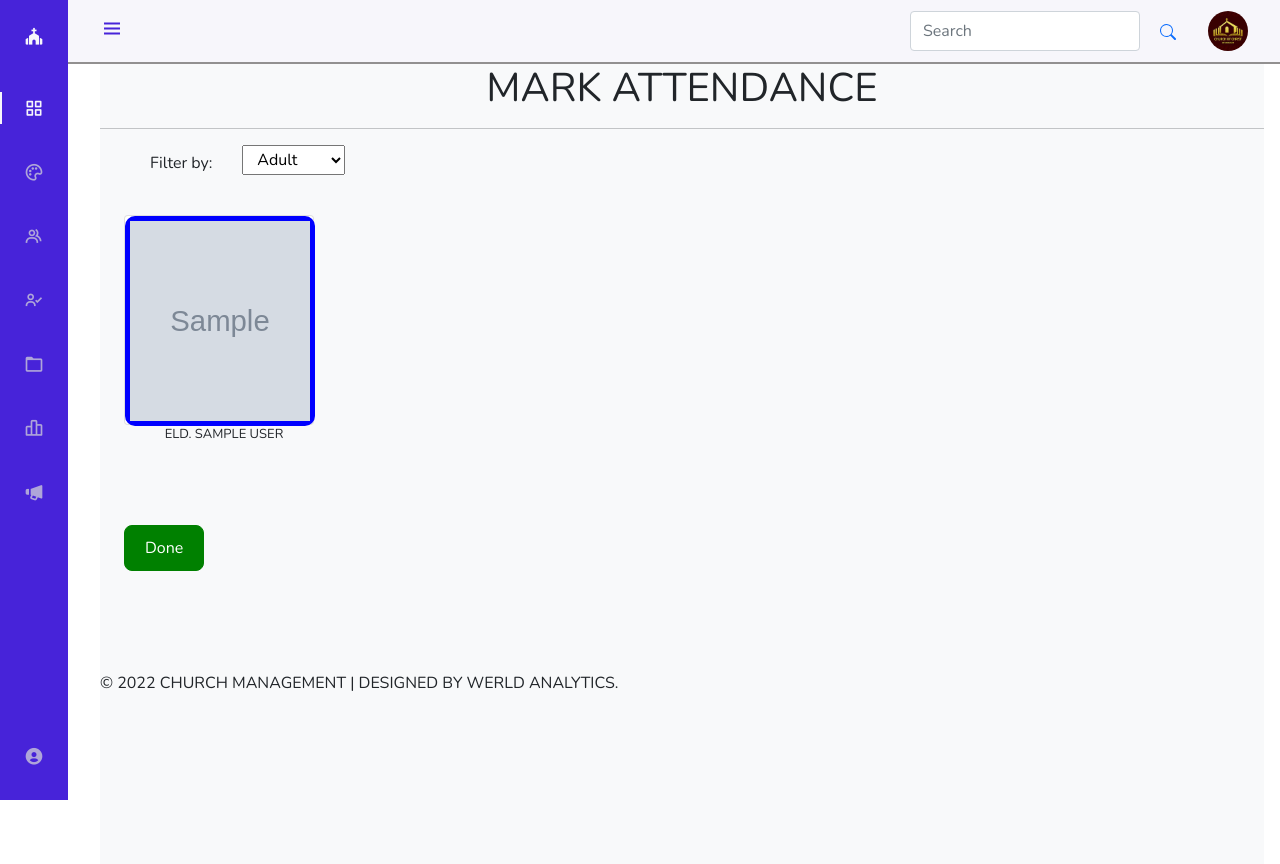
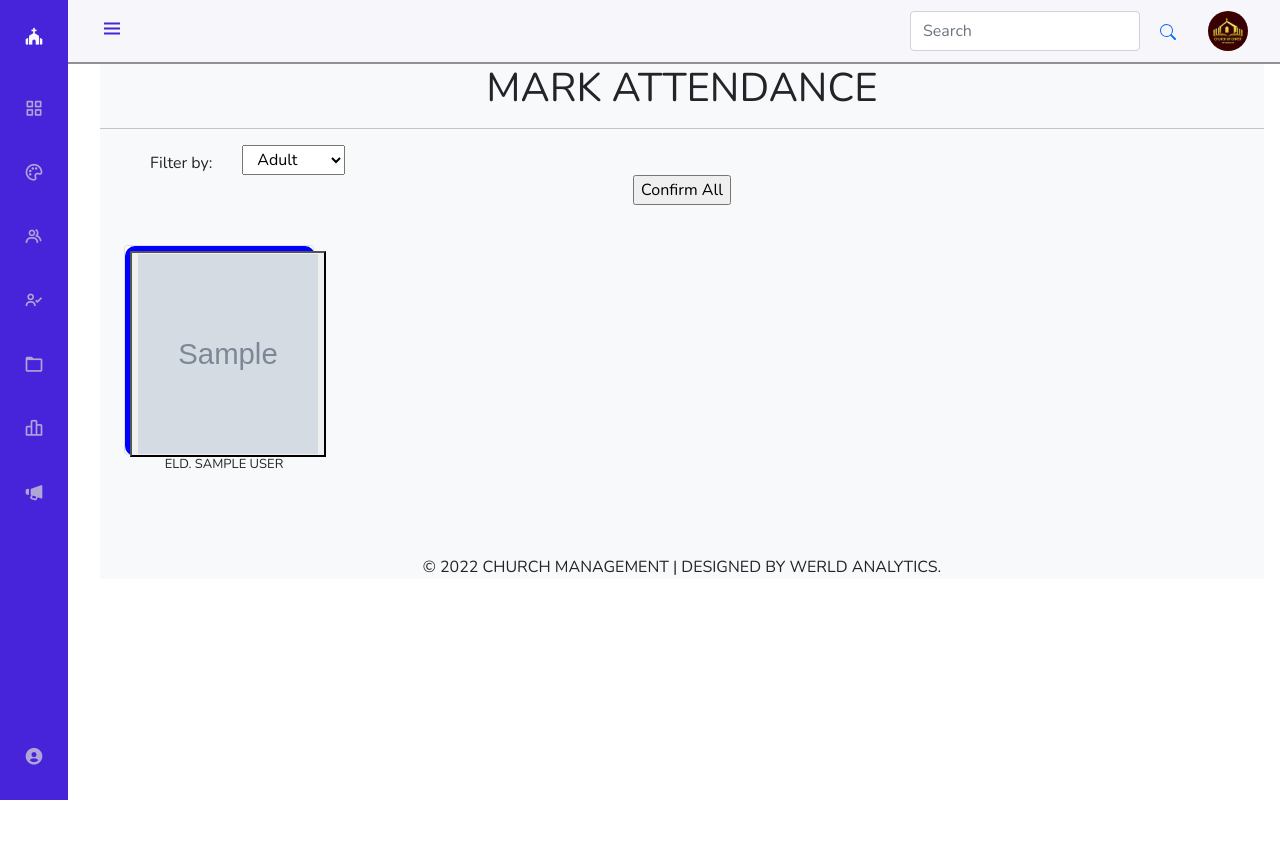
Before and after one commit to analyticsWerld/CMS, a Django app: page /apps/attendance/take_attendance in a window 1280 px wide. After the commit the page ends 800 px from the top, so only its background shows below. Run offline with Django 3.2, Linux system fonts and the light colour scheme; tables that the repository leaves empty hold one stand-in row (values such as "Sample post"); grey boxes marked "Sample" are stand-in pictures.

Commit message:
a tag changed to button for backend

```diff
--- a/announcement/static/announcement/css/show.css
+++ b/announcement/static/announcement/css/show.css
@@ -3,7 +3,7 @@ table {
 }
 .tablewrapper {
     border-radius: 10px;
-    margin: 20px;
+    /* margin: 20px; */
     padding: 20px;
     background-color: #f4f4f4;
     width: 100%
--- a/attendance/templates/attendance/create.html
+++ b/attendance/templates/attendance/create.html
@@ -13,7 +13,9 @@
         <h1>MARK ATTENDANCE</h1>
     </div>
     <hr>
-    <div class="sort">
+
+    <div class="top-group" style="text-align: center;">
+        <div class="sort">
         <label for="filter">Filter by:</label>
         <select name="filter" id="filter">
             <option value="ADULT">Adult</option>
@@ -23,13 +25,19 @@
         </select>
     </div>
 
+    <div class="submit" style="display: inline;">
+        <input class="buttonn" type="submit" value="Confirm All">
+    </div>
+    </div>
+
+
 <div class="container">
     {%for member in members%}
     {%if member.photo %}
     <div class="scene scene--card">
         <div class="card">
             <div class="card__face card__face--front">
-                <a href="#"  class="image"><img src="{{member.photo.url}}" alt="DP" width="180" height="200"></a>
+                <button    class="image"><img src="{{member.photo.url}}" alt="DP" width="180" height="200"></button>
 
             </div>
             <div class="card__face card__face--back">
@@ -49,9 +57,6 @@
     {%endfor%}
 
 
-    <div class="submit">
-        <input class="button" type="submit" value="Done">
-    </div>
 
 
 
--- a/cms/static/cms/css/baseApp.css
+++ b/cms/static/cms/css/baseApp.css
@@ -139,7 +139,7 @@ a {
     padding-left: calc(var(--nav-width) + 1rem)
 }
 
-.active {
+.active, .nav_link:active {
     color: var(--white-color)
 }
 
--- a/cms/templates/cms/baseApp.html
+++ b/cms/templates/cms/baseApp.html
@@ -38,7 +38,7 @@
                 <div> <a href="{%url 'home'%}" class="nav_logo"> <i class='bx bxs-church nav_logo-icon'></i> <span class="nav_logo-name">CHURCH NAME</span> </a>
                     <div class="nav_list">
 
-                        <a href="{% url 'dashboard'%}" class="nav_link active">
+                        <a href="{% url 'dashboard'%}" class="nav_link">
                             <i class='bx bx-grid-alt nav_icon'></i> <span class="nav_name">Dashboard</span>
                         </a>
 
@@ -69,7 +69,7 @@
             </nav>
         </div>
         <!--Container Main start-->
-        <div class="height-100 bg-light ">
+        <div class=" bg-light ">
             {% block content%}
 
                 <h4>Main Components</h4>
@@ -79,7 +79,7 @@
         </div>
         <!--Container Main end-->
 
-        <footer>
+        <footer style="text-align: center; margin-bottom: 40px;">
 
             &copy; {%now "Y" %} CHURCH MANAGEMENT | DESIGNED BY WERLD ANALYTICS.
 
```
Also changed, not shown: attendance/static/attendance/css/create.css (+11 -3 lines).
